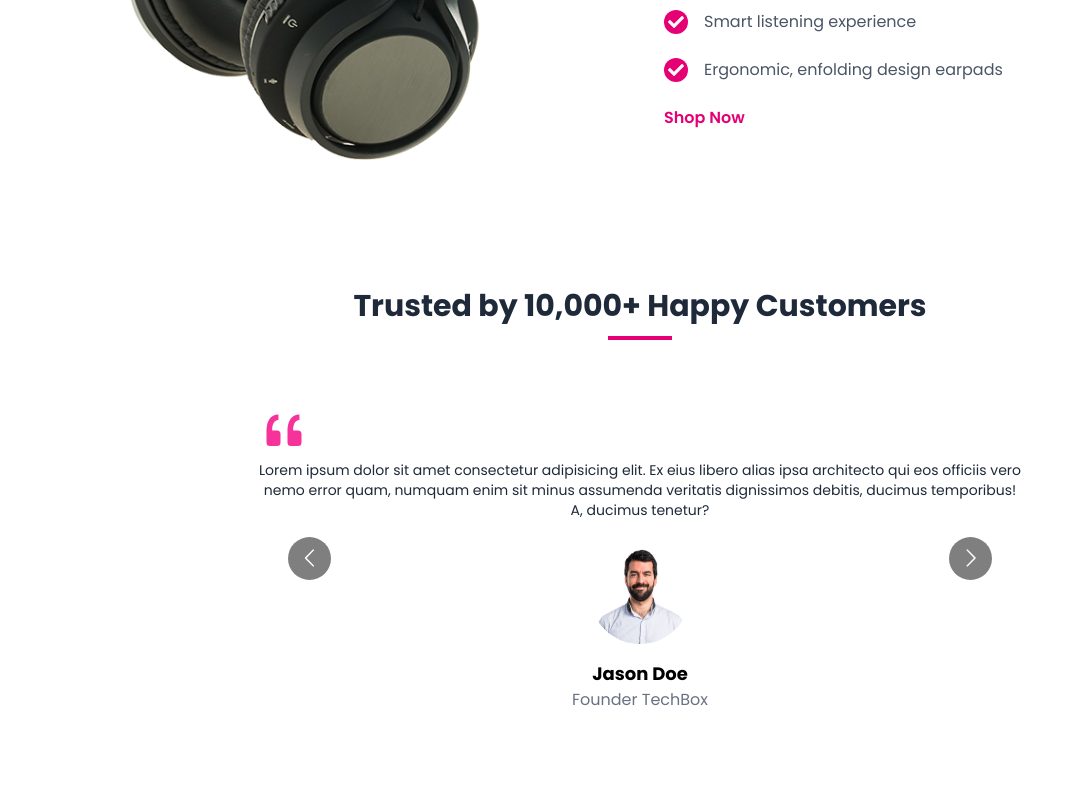
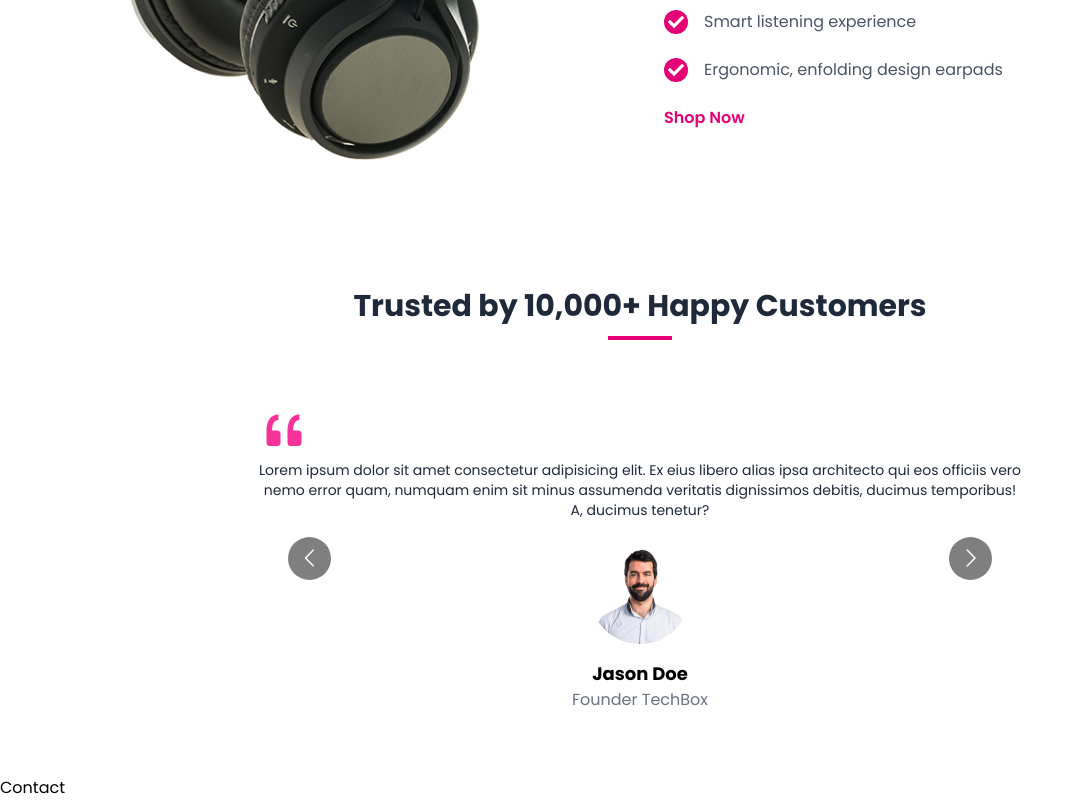
Before and after one commit to denisdiaconu/product-landing-page, a Next.js app: page / in a window 1280 px wide. Shown: the part 2394-3194 px from the top of the page, without its empty margins (0-1084 px from the left). Before the commit the page ends 3170 px from the top, so only its background shows below. Built offline with nearby package versions, Linux system fonts and the light colour scheme.

Commit message:
Add contact us component

```diff
--- /dev/null
+++ b/components/Home/Contact.tsx
@@ -0,0 +1,9 @@
+import React from 'react'
+
+const Contact = () => {
+  return (
+    <div>Contact</div>
+  )
+}
+
+export default Contact
--- a/components/Home/Home.tsx
+++ b/components/Home/Home.tsx
@@ -3,6 +3,7 @@ import Hero from './Hero';
 import Features from './Features';
 import About from './About';
 import Review from './Review/Review';
+import Contact from './Contact';
 
 const Home = () => {
   return (
@@ -22,6 +23,7 @@ const Home = () => {
         title="Capture pure sound with the 70mm HD Driver"
       />
       <Review />
+      <Contact />
     </div>
   );
 };
```
